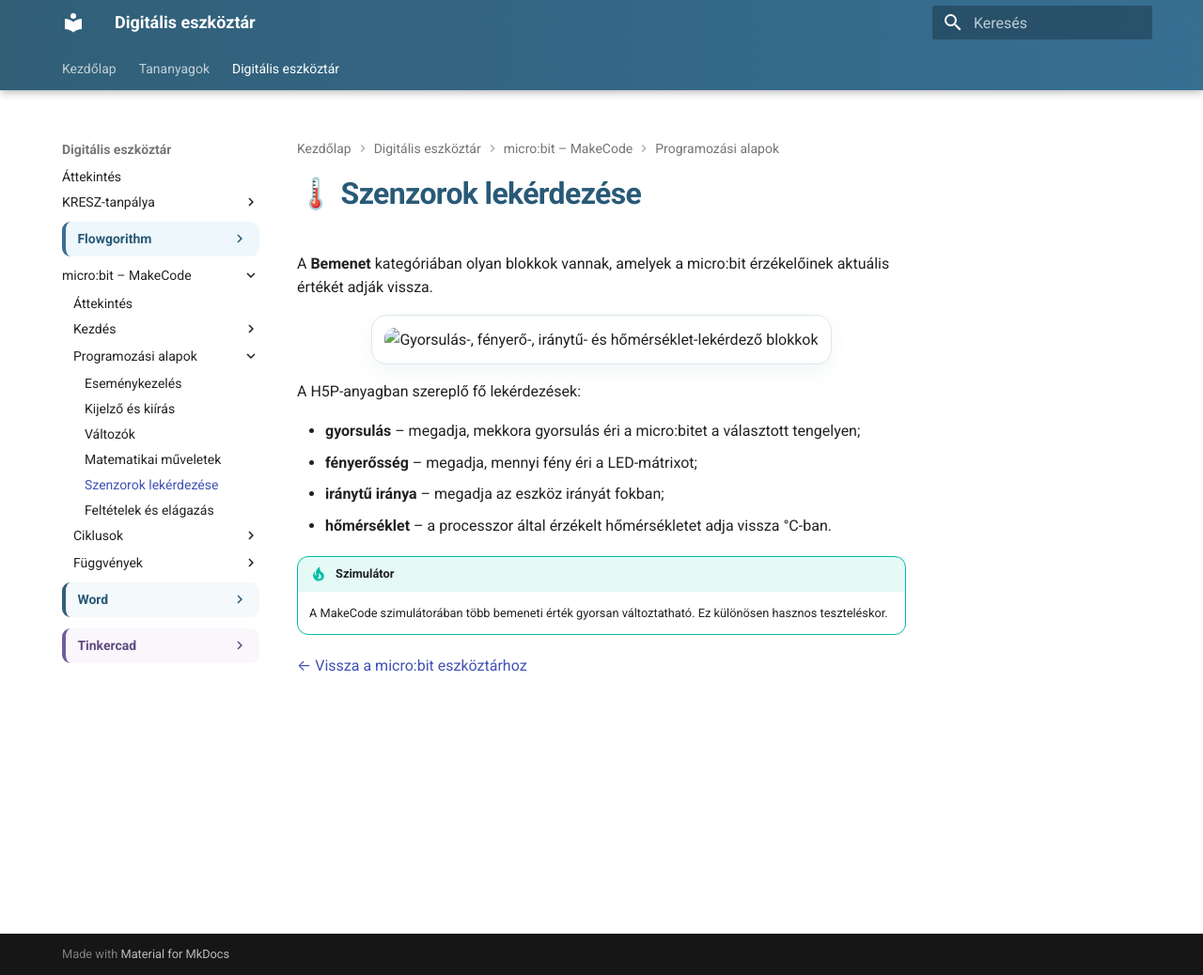
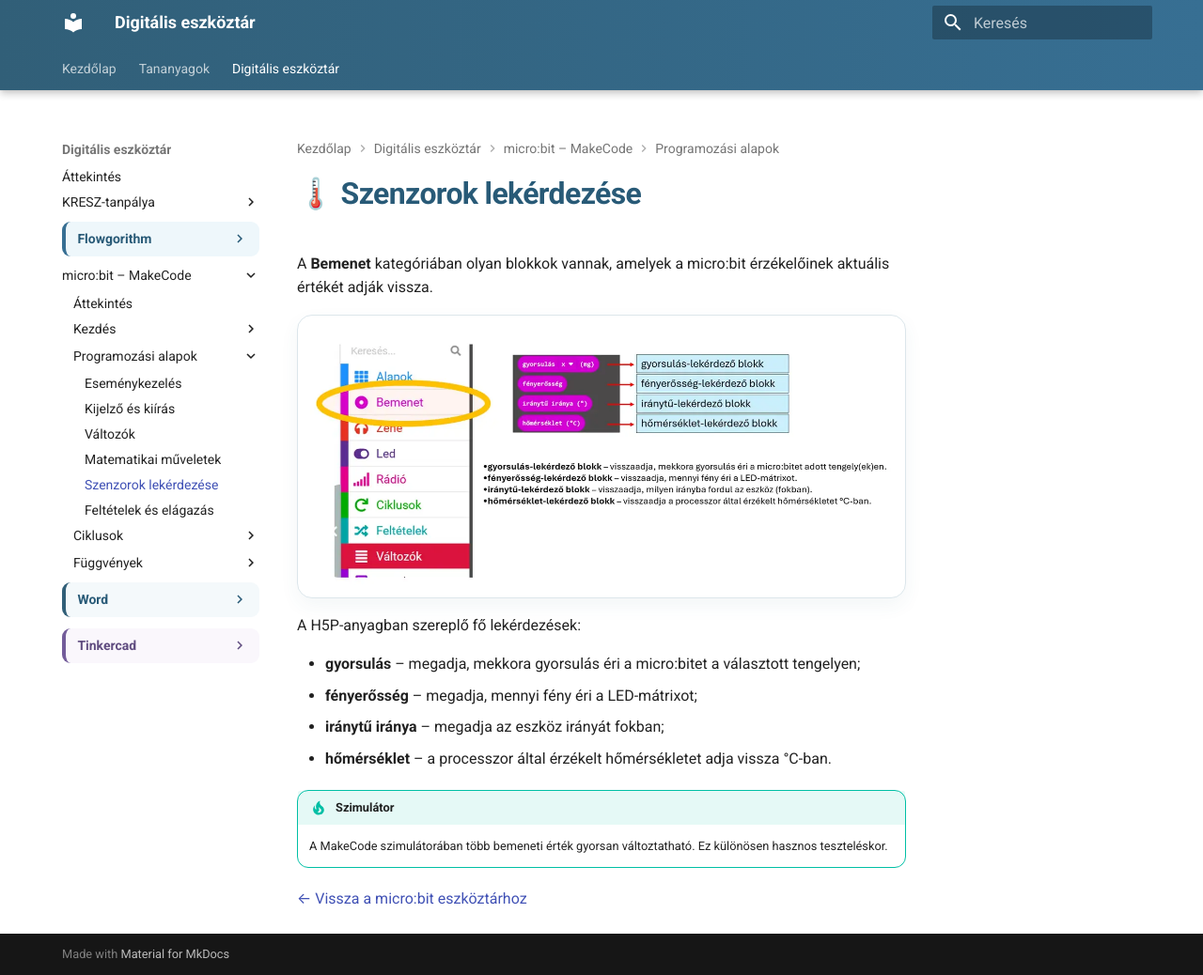
Before and after one commit to bsuszter/digitalis-eszkoztar, an MkDocs documentation site: the page built from docs/eszkoztar/microbit/szenzorok.md, in a window 1280 px wide and 1038 px high. Shown: the whole window at 94% size. Built offline with MkDocs 1.6.1 and Material for MkDocs 9.7.7, drawn with Linux system fonts in a browser that asks for light colours.

Commit message:
Fix microbit image path

```diff
--- a/docs/eszkoztar/microbit/szenzorok.md
+++ b/docs/eszkoztar/microbit/szenzorok.md
@@ -2,7 +2,7 @@
 
 A **Bemenet** kategóriában olyan blokkok vannak, amelyek a micro:bit érzékelőinek aktuális értékét adják vissza.
 
-<figure class="tool-figure tool-figure--wide"><img src="../../images/microbit/07-szenzorok.webp" alt="Gyorsulás-, fényerő-, iránytű- és hőmérséklet-lekérdező blokkok"></figure>
+<figure class="tool-figure tool-figure--wide"><img src="../../../images/microbit/07-szenzorok.webp" alt="Gyorsulás-, fényerő-, iránytű- és hőmérséklet-lekérdező blokkok"></figure>
 
 A H5P-anyagban szereplő fő lekérdezések:
 
```
